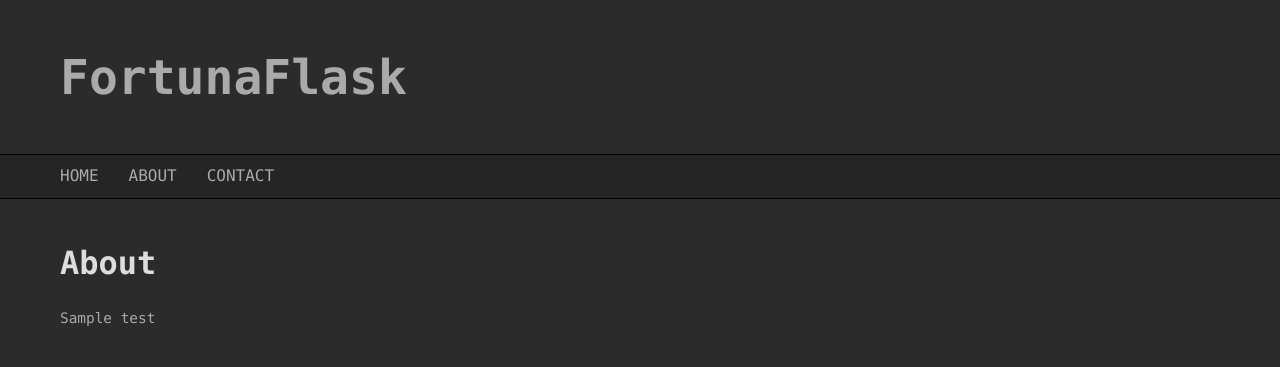
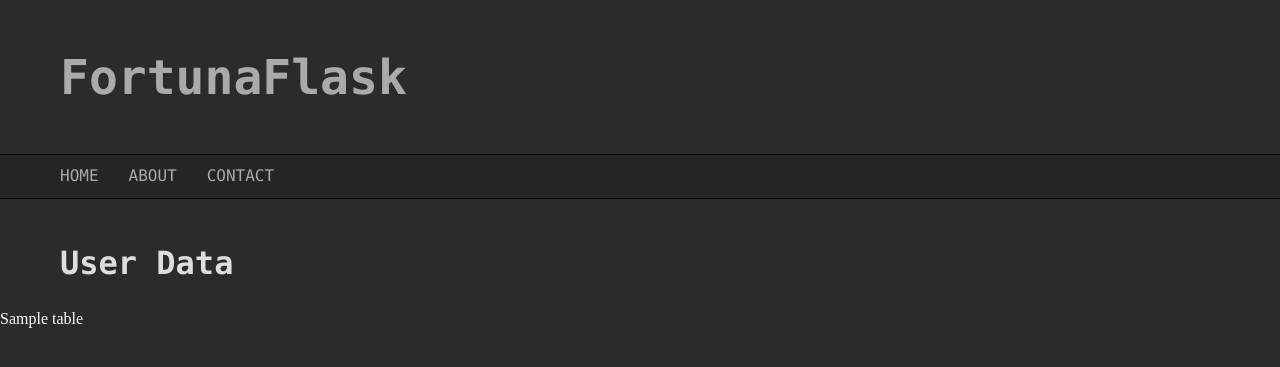
Before and after one commit to BrokenShell/FlaskWithVal, a Flask app: template app/templates/about.html in a window 1280 px wide. Shown: the top 367 px of the page. Run offline with Flask 3, Linux system fonts and the light colour scheme; the template is opened without the code that fills it: most values are stand-ins (such as "Sample title", 1, 10 or a date in 2020).

```diff
--- a/app/main.py
+++ b/app/main.py
@@ -1,5 +1,6 @@
 from Fortuna import canonical
 from flask import Flask, render_template, request
+import pandas as pd
 
 from app.database import Database
 
@@ -14,7 +15,10 @@ def home_page():
 
 @APP.route("/about")
 def about_page():
-    return render_template("about.html", test="Hello, world")
+    users = db.find({})
+    df = pd.DataFrame(users)
+    table = df.to_html(index=False)
+    return render_template("about.html", table=table)
 
 
 @APP.route("/contact", methods=["GET", "POST"])
@@ -27,3 +31,9 @@ def contact_page():
         }
         db.insert(data)
     return render_template("contact.html")
+
+
+@APP.route("/delete/<full_name>", methods=["GET", "DELETE"])
+def delete(full_name: str):
+    db.delete({"full_name": full_name})
+    return "True"
--- a/app/templates/about.html
+++ b/app/templates/about.html
@@ -1,6 +1,6 @@
 {% extends "layout.html" %}
 
 {% block content %}
-    <h1>About</h1>
-    <p>{{ test }}</p>
+    <h1>User Data</h1>
+    {{ table | safe }}
 {% endblock %}
--- a/requirements.txt
+++ b/requirements.txt
@@ -5,3 +5,4 @@ requests
 python-dotenv
 pymongo[srv]
 python-multipart
+pandas
```
Also changed, not shown: app/database.py (+5 -5 lines).
